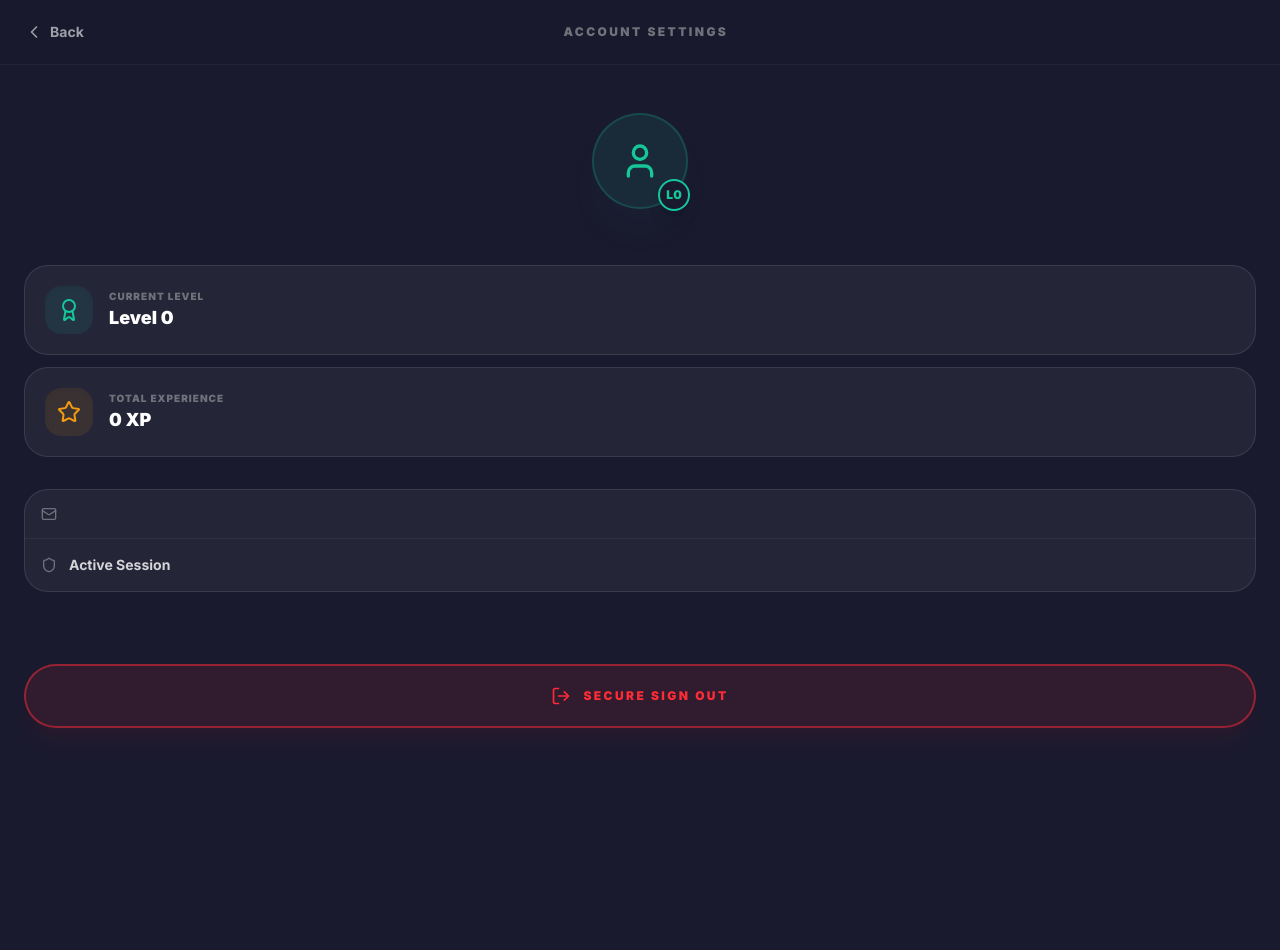
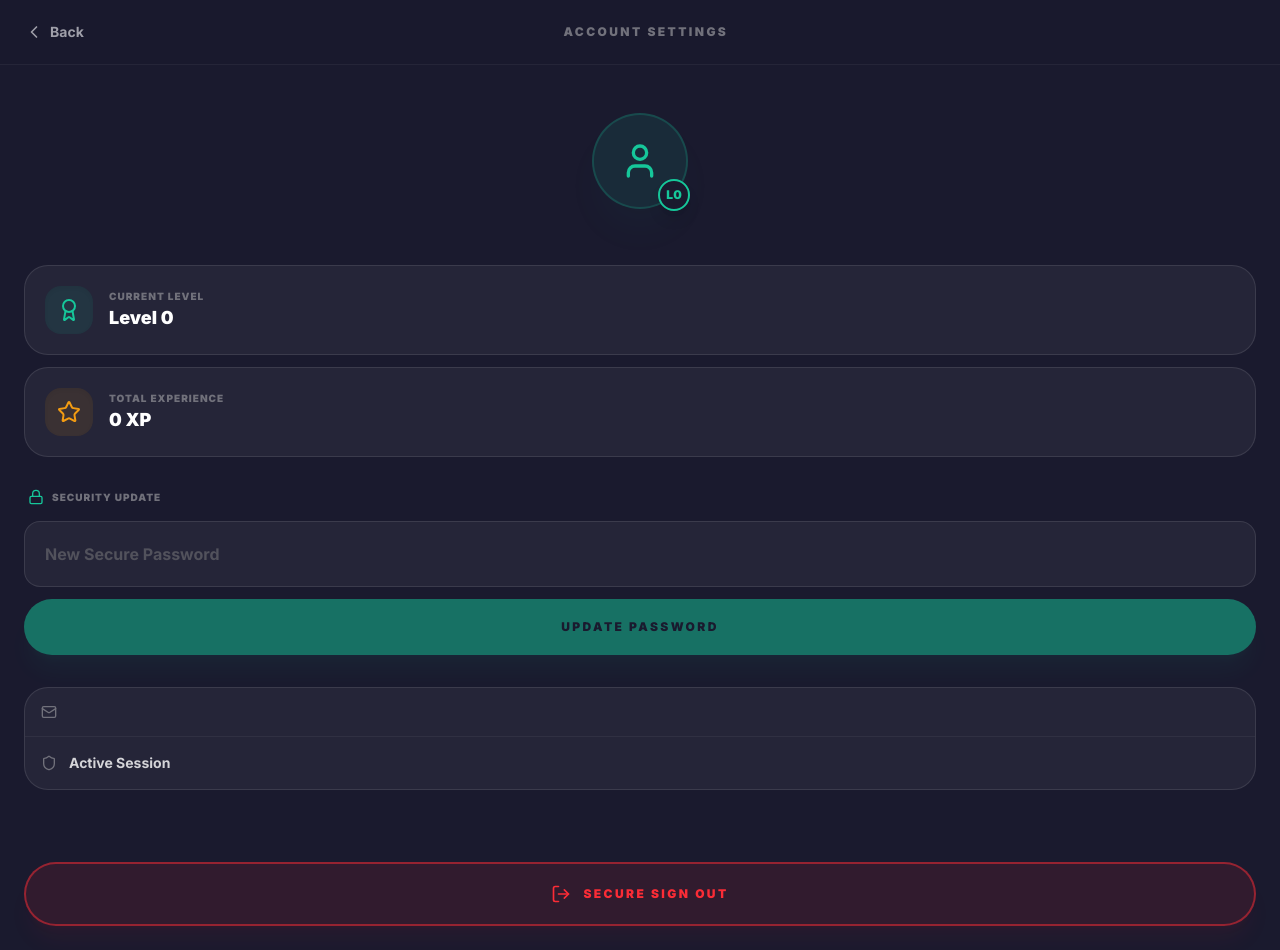
Before and after one commit to tharungajula2/content-os, a Next.js app: page /settings in a window 1280 px wide. Before the commit the page ends 800 px from the top, so only its background shows below. Built offline with nearby package versions, Linux system fonts and the light colour scheme; no server answers.

Commit message:
Security: Added password update functionality to settings page

```diff
--- a/app/settings/page.tsx
+++ b/app/settings/page.tsx
@@ -5,7 +5,7 @@ export const dynamic = 'force-dynamic';
 import { useState, useEffect } from 'react';
 import { useRouter } from 'next/navigation';
 import { supabase } from '@/lib/supabase';
-import { ChevronLeft, User, LogOut, Award, Star, Mail, Shield } from 'lucide-react';
+import { ChevronLeft, User, LogOut, Award, Star, Mail, Shield, Lock } from 'lucide-react';
 import Link from 'next/link';
 
 export default function SettingsPage() {
@@ -13,6 +13,9 @@ export default function SettingsPage() {
   const [user, setUser] = useState<any>(null);
   const [stats, setStats] = useState<any>(null);
   const [loading, setLoading] = useState(true);
+  const [newPassword, setNewPassword] = useState('');
+  const [updatingPassword, setUpdatingPassword] = useState(false);
+  const [updateStatus, setUpdateStatus] = useState<{ type: 'success' | 'error', message: string } | null>(null);
 
   useEffect(() => {
     async function getProfile() {
@@ -35,6 +38,27 @@ export default function SettingsPage() {
     await supabase.auth.signOut();
     router.push('/login');
     router.refresh();
+  };
+
+  const handleUpdatePassword = async (e: React.FormEvent) => {
+    e.preventDefault();
+    if (newPassword.length < 6) {
+      setUpdateStatus({ type: 'error', message: 'Password must be at least 6 characters.' });
+      return;
+    }
+
+    setUpdatingPassword(true);
+    setUpdateStatus(null);
+
+    const { error } = await supabase.auth.updateUser({ password: newPassword });
+
+    if (error) {
+      setUpdateStatus({ type: 'error', message: error.message });
+    } else {
+      setUpdateStatus({ type: 'success', message: 'Password updated successfully!' });
+      setNewPassword('');
+    }
+    setUpdatingPassword(false);
   };
 
   const getLevel = (xp: number) => {
@@ -101,6 +125,44 @@ export default function SettingsPage() {
           </div>
         </section>
 
+        {/* Update Password */}
+        <section className="space-y-4">
+          <div className="flex items-center gap-2 px-1">
+            <Lock className="w-4 h-4 text-teal" />
+            <h3 className="text-[10px] font-black uppercase tracking-widest text-zinc-500">Security Update</h3>
+          </div>
+
+          <form onSubmit={handleUpdatePassword} className="space-y-3">
+            <div className="relative">
+              <input
+                type="password"
+                placeholder="New Secure Password"
+                value={newPassword}
+                onChange={(e) => setNewPassword(e.target.value)}
+                className="w-full bg-white/5 border border-white/10 rounded-2xl p-5 text-base font-bold outline-none focus:border-teal/50 transition-all placeholder:text-zinc-600"
+              />
+            </div>
+
+            <button
+              type="submit"
+              disabled={updatingPassword || !newPassword}
+              className="w-full bg-teal text-navy py-5 rounded-[2rem] text-xs font-black uppercase tracking-[0.2em] active:scale-95 transition-all disabled:opacity-50 disabled:scale-100 shadow-xl shadow-teal/10"
+            >
+              {updatingPassword ? 'Syncing...' : 'Update Password'}
+            </button>
+
+            {updateStatus && (
+              <div className={`p-4 rounded-2xl text-center animate-in fade-in slide-in-from-top-2 duration-300 ${
+                updateStatus.type === 'success' ? 'bg-teal/10 text-teal border border-teal/20' : 'bg-red-500/10 text-red-500 border border-red-500/20'
+              }`}>
+                <p className="text-[10px] font-black uppercase tracking-widest leading-relaxed">
+                  {updateStatus.message}
+                </p>
+              </div>
+            )}
+          </form>
+        </section>
+
         {/* Security / Info */}
         <section className="space-y-3">
            <div className="bg-white/5 border border-white/10 rounded-3xl overflow-hidden">
```
